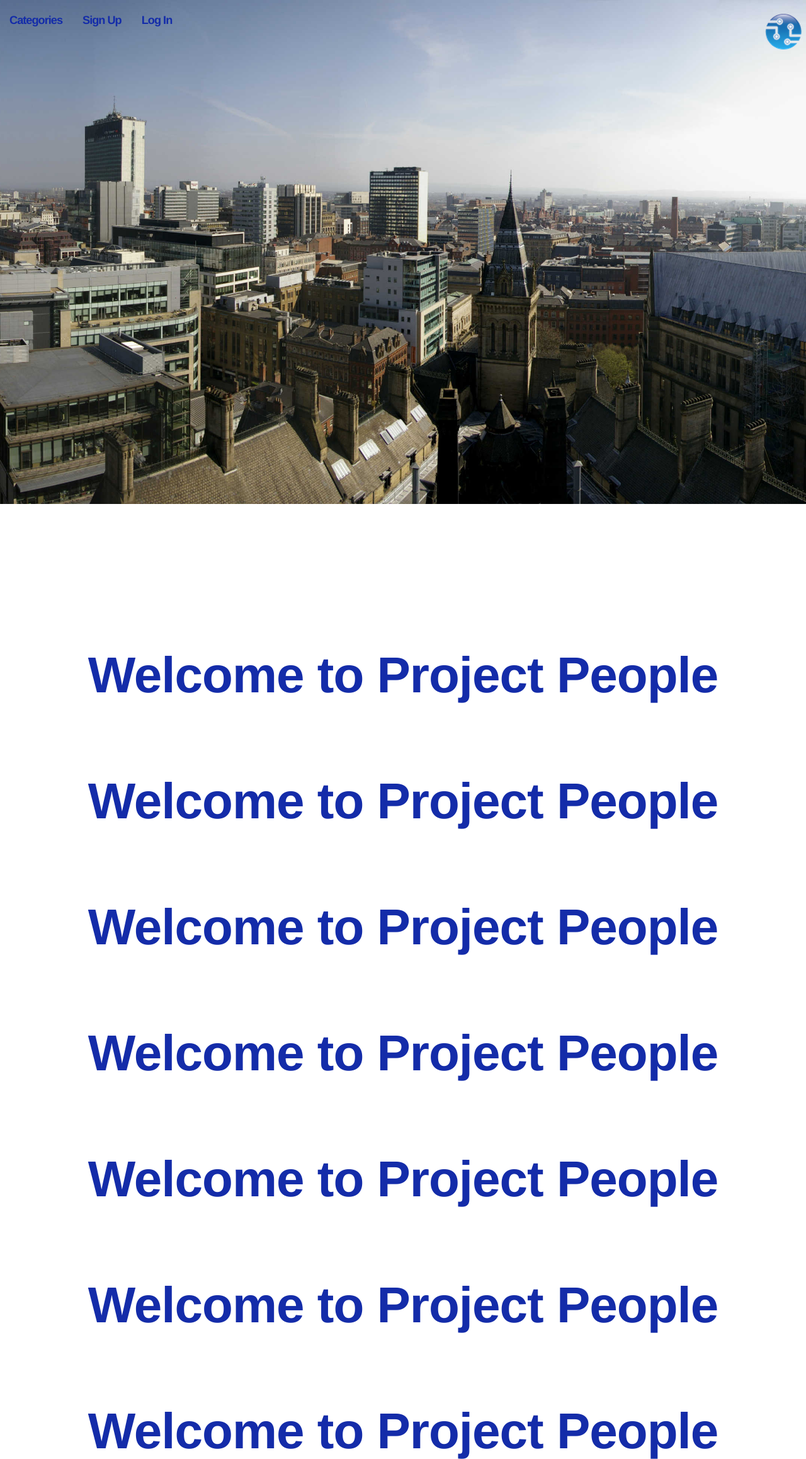
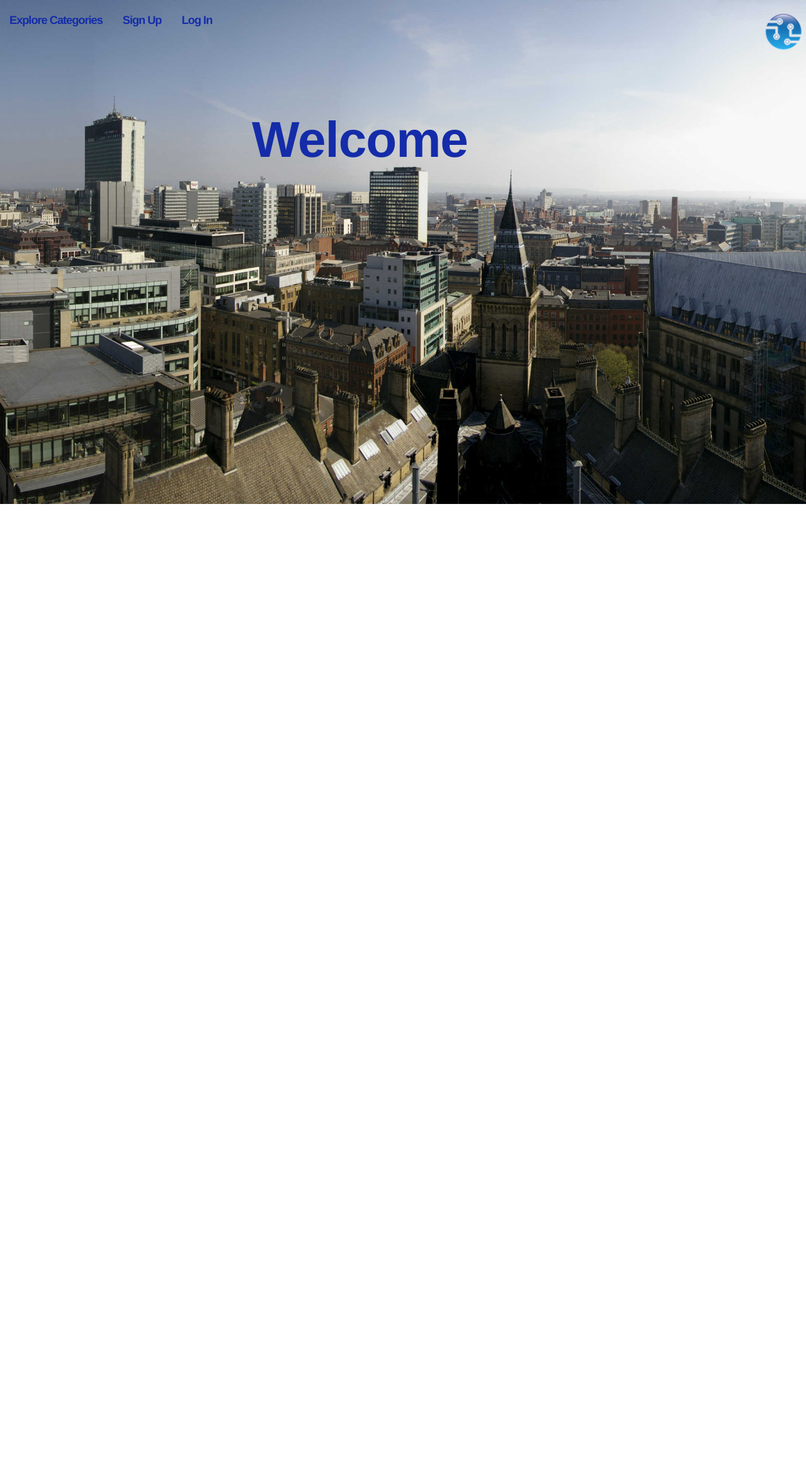
Before and after one commit to c-rhodes/hack2014, a Django app: template hack2014/templates/pages/home.html in a window 1280 px wide. Shown: the whole page at 63% size. After the commit the page ends 800 px from the top, so only its background shows below. Run offline with Django 3.2, Linux system fonts and the light colour scheme; the template is opened without the code that fills it, so the values that code supplies are empty; some libraries are stand-ins or nearby versions.

Commit message:
new ui changes for projects

```diff
--- a/hack2014/templates/base.html
+++ b/hack2014/templates/base.html
@@ -45,7 +45,7 @@
        <nav class="navbar-inner navbar-fixed-top nabar-collapse" data-target=".navbar-collapse">
         <a class="navbar-brand navbar-right" href="{% url 'home' %}"><img src="{% static 'img/logo.png' %}"></img></a>
         <ul class="nav nav-pills">
-          <li><a href="{% url 'category:category-list' %}">{% trans "Categories" %}</a></li>
+          <li><a href="{% url 'category:category-list' %}">{% trans "Explore Categories" %}</a></li>
           {% if request.user.is_authenticated %}
           <li class="dropdown">
               <a class="dropdown-toggle" data-toggle="dropdown" href="#">
--- a/hack2014/templates/pages/home.html
+++ b/hack2014/templates/pages/home.html
@@ -7,26 +7,5 @@
 {% endblock %}
 
 {% block content %}
-<div class="text-center">
-         Welcome to Project People
- </div>
- <div class="text-center">
-         Welcome to Project People
- </div>
- <div class="text-center">
-         Welcome to Project People
- </div>
- <div class="text-center">
-         Welcome to Project People
- </div>
- <div class="text-center">
-         Welcome to Project People
- </div>
- <div class="text-center">
-         Welcome to Project People
- </div>
- <div class="text-center">
-         Welcome to Project People
- </div>
-
+<div class="text-center" style="position: absolute; top: 50px; left: 400px;">Welcome</div>
 {% endblock %}
--- a/hack2014/templates/project/participating_projects_list.html
+++ b/hack2014/templates/project/participating_projects_list.html
@@ -2,9 +2,11 @@
 
 {% block content %}
 	{% if projects %}
+	<div class="list-group">
 		{% for project in projects %}
-			<a href="{% url 'projects:project-detail' project.user.username project.slug %}">{{ project.name }}</a><br>
+			<a class="list-group-item" href="{% url 'projects:project-detail' project.user.username project.slug %}">{{ project.name }}</a><br>
 		{% endfor %}
+	</div>
 	{% else %}
 		You're currently not participating in any projects.
 	{% endif %}
--- a/hack2014/templates/project/project_list.html
+++ b/hack2014/templates/project/project_list.html
@@ -2,7 +2,7 @@
 
 {% block content %}
 <div class="jumbotron">
-  <h1>Start a new project today!</h1>
+  <h1>Start a new project</h1>
   <p>Create a new project today and attract like-minded volunteers from across the lands to join you in your future goals!</p>
   <p><a href="{% url 'projects:project-create' %}" class="btn btn-success btn-lg" role="button">Create Project</a></p>
 </div>
```
Also changed, not shown: hack2014/templates/project/project_detail.html (+10 -4 lines), hack2014/templates/project/project_form.html (+7 -0 lines).
